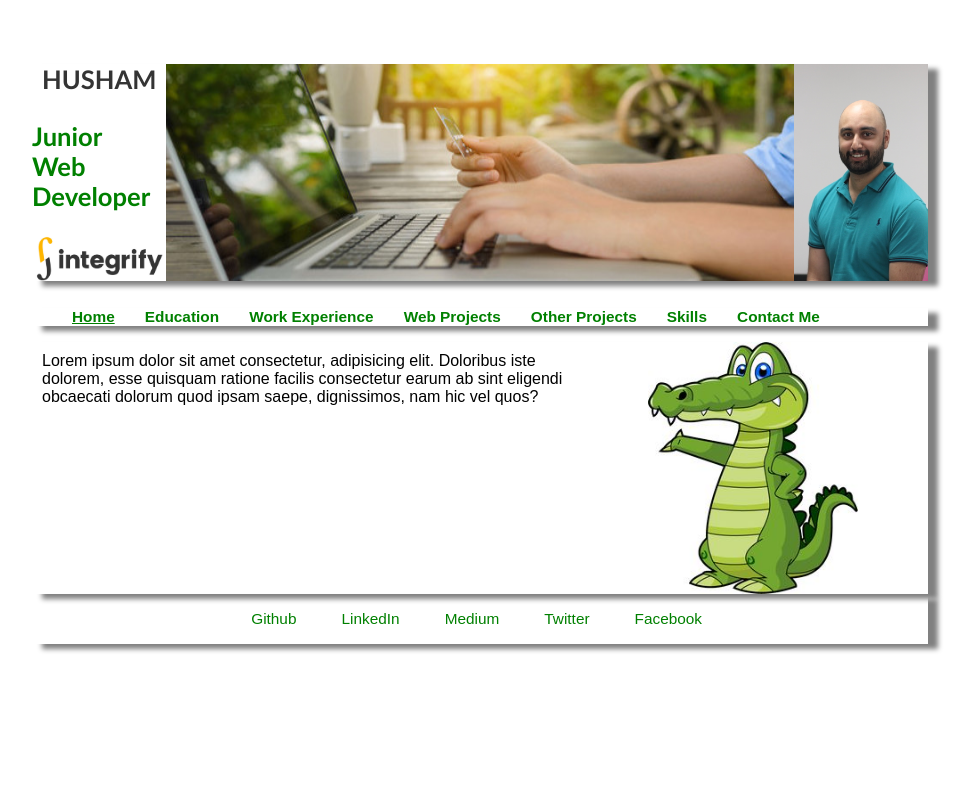
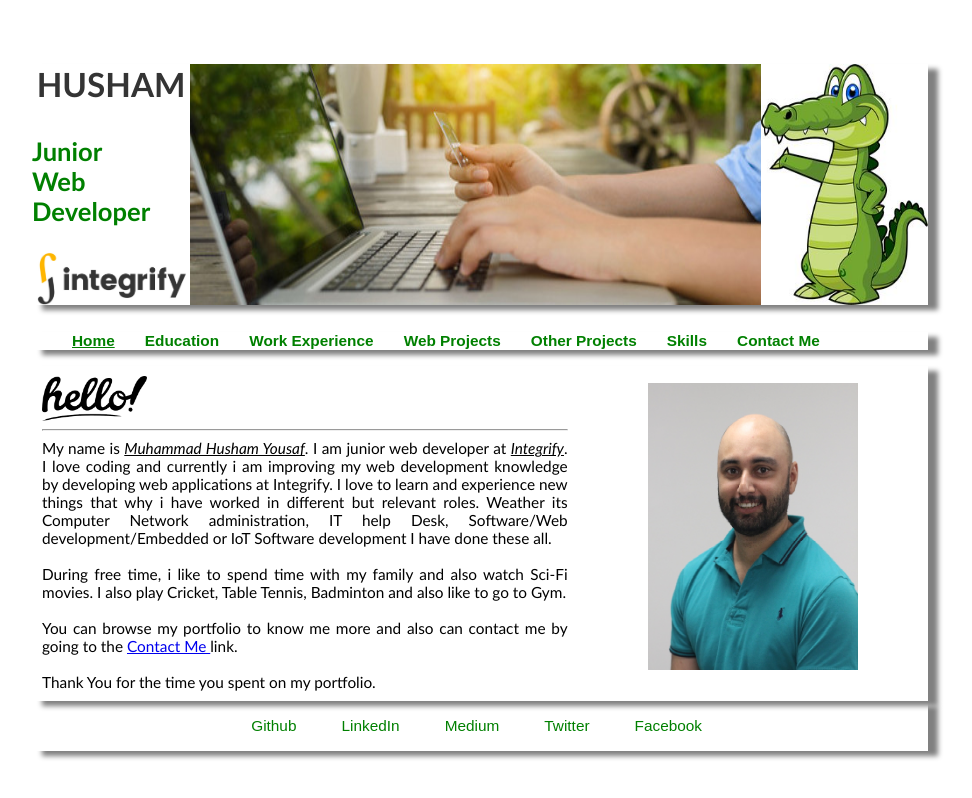
Before and after one commit to husham007/Portfolio-v1, a plain HTML site: page index.html in a window 1280 px wide. Shown: the whole page, without its empty margins (160-1132 px from the left). Drawn offline with Linux system fonts and the light colour scheme.

Commit message:
updated index and header images

```diff
--- a/css/styles.css
+++ b/css/styles.css
@@ -6,12 +6,12 @@
 
 #header-div-one {
   border: 0px solid green;
-  width: 15%;
+  width: 18%;
 }
 
 #header-div-two {
   border: 0px solid green;
-  width: 70%;
+  width: 65%;
   /*background-image: url(../assets/images/header-banner.jpg);
   background-repeat: no-repeat;
   background-size: 100% 100%;*/
@@ -19,7 +19,7 @@
 
 #header-div-three {
   border: 0px solid green;
-  width: 15%;
+  width: 19%;
 }
 
 .middleImage {
@@ -49,8 +49,17 @@
 #hello-image {
   display: block;
   margin-left: 20%;
+  margin-top: 5%;
+  margin-bottom: 5%;
   margin-right: 5%;
   width: 60%;
+}
+
+#hello-image-home {
+  display: block;
+  margin-left: 0%;
+  margin-right: 5%;
+  width: 20%;
 }
 
 #work-image {
@@ -103,7 +112,7 @@
 
 h1 {
   font-family: "Gill Sans", "Gill Sans MT", Calibri, "Trebuchet MS", sans-serif;
-  font-size: 2vw;
+  font-size: 2.6vw;
   font-weight: bold;
   text-align: center;
   /*color: #ffb600;*/
@@ -154,7 +163,7 @@ h4 {
 
 p {
   font-family: "Gill Sans", "Gill Sans MT", Calibri, "Trebuchet MS", sans-serif;
-  font-size: 1.1vw;
+  font-size: 1.2vw;
   text-align: justify;
   margin-bottom: 0%;
   padding-bottom: 0%;
--- a/index.html
+++ b/index.html
@@ -35,7 +35,7 @@
             <div id="header-div-three">
               <img
                 class="rightImage"
-                src="../assets/images/husham2.jpg"
+                src="./assets/images/gator-clipart-19.jpg"
                 alt="Husham"
               />
             </div>
@@ -55,14 +55,26 @@
       <main>
 
           <section id="section-education">
-              Lorem ipsum dolor sit amet consectetur, adipisicing elit. Doloribus
-              iste dolorem, esse quisquam ratione facilis consectetur earum ab sint
-              eligendi obcaecati dolorum quod ipsam saepe, dignissimos, nam hic vel
-              quos?
+
+              <div>
+                <img src="./assets/images/hello.png" id = "hello-image-home"/>
+              </div>
+              <hr />
+              <p>My name is <em><u>Muhammad Husham Yousaf</u></em>. I am junior web developer at <em><u>Integrify</u></em>. I love coding and currently i am improving my web development knowledge by developing web applications at Integrify.  I love to learn and experience new things that why i have worked in different but relevant roles. Weather its Computer Network administration, IT help Desk, Software/Web development/Embedded or IoT Software development I have done these all. <br /> <br />
+
+              During free time, i like to spend time with my family and also watch Sci-Fi movies. I also play Cricket, Table Tennis, Badminton and also like to go to Gym. <br /> <br />
+
+              You can browse my portfolio to know me more and also can contact me by going to the <a href="/html/contacts.html"> Contact Me </a> link. <br /> <br />
+
+              Thank You for the time you spent on my portfolio.
+
+
+
+
             </section>
 
         <section id="section-img">
-          <img src="./assets/images/gator-clipart-19.jpg" alt="Hello" id="hello-image">
+          <img src="./assets/images/husham5.png" alt="Husham" id="hello-image">
         </section>
 
 
```
Also changed, not shown: html/contacts.html (+2 -2 lines), html/education.html (+2 -2 lines), html/experience.html (+23 -2 lines), html/projects.html (+2 -2 lines), html/skills.html (+2 -2 lines), html/web-projects.html (+2 -2 lines), assets/images/husham4.png (added), assets/images/husham5.png (added).
